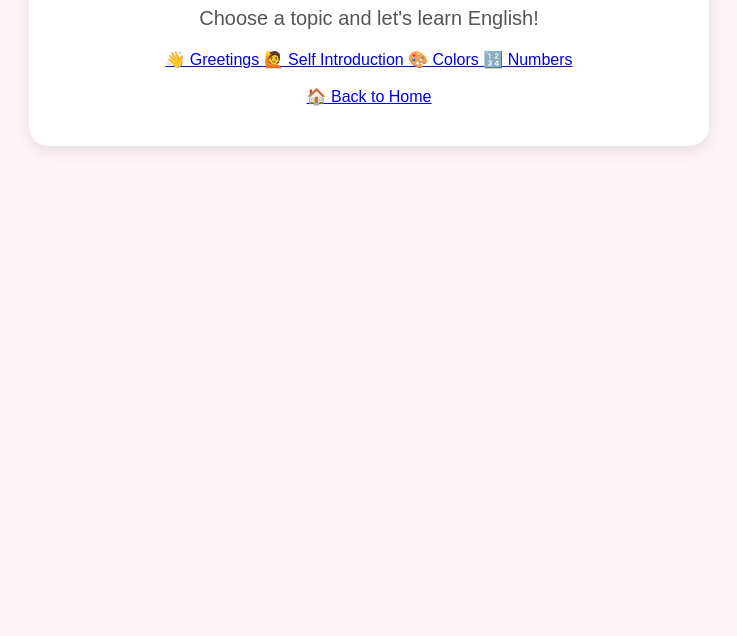
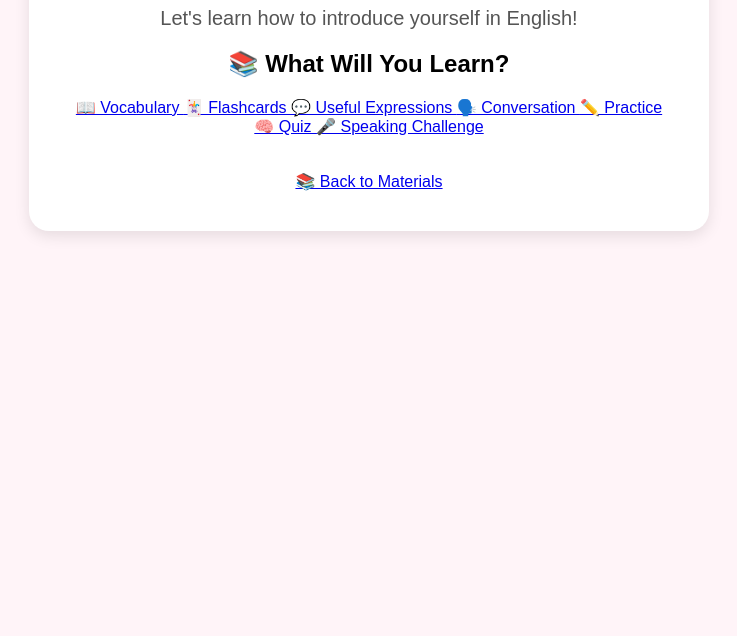
Before and after one commit to sryengcls/engfnwme, a plain HTML site: page self-introduction.html in a window 1280 px wide. Shown: the part 164-800 px from the top of the page, without its empty margins (271-1008 px from the left). Drawn offline with Linux system fonts and the light colour scheme.

Commit message:
Update self-introduction.html

```diff
--- a/self-introduction.html
+++ b/self-introduction.html
@@ -2,7 +2,7 @@
 <html>
 
 <head>
-  <title>English Materials</title>
+  <title>Self Introduction</title>
   <link rel="stylesheet" href="style.css">
 </head>
 
@@ -10,34 +10,48 @@
 
   <div class="container">
 
-    <h1>📚 English Materials 📚</h1>
+    <h1>🙋 Self Introduction</h1>
 
-    <p>Choose a topic and let's learn English!</p>
+    <p>Let's learn how to introduce yourself in English!</p>
+
+    <h2>📚 What Will You Learn?</h2>
 
     <div class="lesson-menu">
 
-      <a href="#">
-        👋 Greetings
+      <a href="vocabulary.html">
+        📖 Vocabulary
       </a>
 
-      <a href="self-introduction.html">
-        🙋 Self Introduction
+      <a href="flashcards.html">
+        🃏 Flashcards
       </a>
 
-      <a href="#">
-        🎨 Colors
+      <a href="expressions.html">
+        💬 Useful Expressions
       </a>
 
-      <a href="#">
-        🔢 Numbers
+      <a href="conversation.html">
+        🗣️ Conversation
+      </a>
+
+      <a href="practice.html">
+        ✏️ Practice
+      </a>
+
+      <a href="quiz.html">
+        🧠 Quiz
+      </a>
+
+      <a href="speaking.html">
+        🎤 Speaking Challenge
       </a>
 
     </div>
 
-    <br>
+    <br><br>
 
-    <a href="index.html">
-      🏠 Back to Home
+    <a href="materials.html">
+      📚 Back to Materials
     </a>
 
   </div>
```
